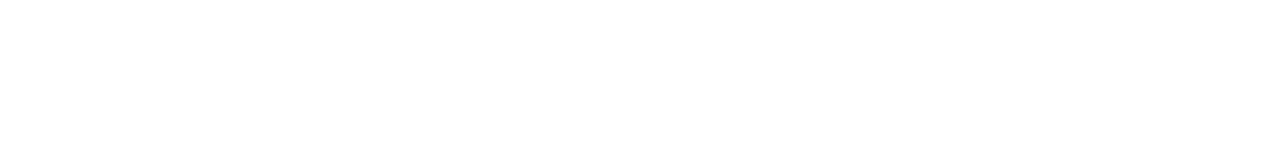
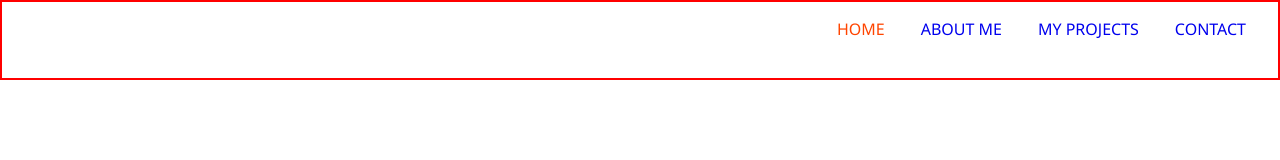
Before and after one commit to fatihsenyigit/wednesday_sass, a plain HTML site: page index.html in a window 1280 px wide. Drawn offline with Linux system fonts and the light colour scheme.

Commit message:
variables and navbar

```diff
--- a/index.html
+++ b/index.html
@@ -8,5 +8,25 @@
 </head>
 <body>
 
+    <div class="home-container">
+        <nav class="nav">
+            <ul class="nav__list">
+                <li class="nav__item">
+                    <a href="index.html" class="nav__link nav__link--active">Home</a>
+                </li>
+                <li class="nav__item">
+                    <a href="about.html" class="nav__link">About Me</a>
+                </li>
+                <li class="nav__item">
+                    <a href="projects.html" class="nav__link">My Projects</a>
+                </li>
+                <li class="nav__item">
+                    <a href="contact.html" class="nav__link">Contact</a>
+                </li>
+            </ul>
+        </nav>
+    </div>
+
+
 </body>
 </html>
--- a/scss/abstracts/_variables.scss
+++ b/scss/abstracts/_variables.scss
@@ -0,0 +1,7 @@
+
+//color
+$primary-color: #272727;
+$secondary-color: #ff652f;
+
+//font
+$font-family:"Segoe UI", Tahoma, Geneva, Verdana, sans-serif;
--- a/scss/base/_reset.scss
+++ b/scss/base/_reset.scss
@@ -0,0 +1,5 @@
+* {
+    margin: 0;
+    padding: 0;
+    box-sizing: border-box;
+}
--- a/scss/components/_nav.scss
+++ b/scss/components/_nav.scss
@@ -0,0 +1,26 @@
+.nav {
+  border: 2px solid red;
+  height: 10vh;
+  padding: 1rem;
+  &__list {
+    text-align: right;
+    list-style-type: none;
+  }
+  &__item {
+    display: inline;
+    padding: 1rem;
+  }
+  &__link {
+    text-transform: uppercase;
+    font-size: 1rem;
+    text-decoration: none;
+    font-family: "Segoe UI", Tahoma, Geneva, Verdana, sans-serif;
+    font-weight: 500;
+    &:hover{
+        color: #000;
+    }
+    &--active{
+        color: orangered;
+    }
+  }
+}
--- a/scss/main.scss
+++ b/scss/main.scss
@@ -0,0 +1,4 @@
+@import './abstracts/mixins','./abstracts/variables';
+@import './base/reset';
+@import './components/footer','./components/nav','./components/responsive';
+@import './pages/about','./pages/contact','./pages/home','./pages/projects';
```
Also changed, not shown: css/main.css, 1 other file.
